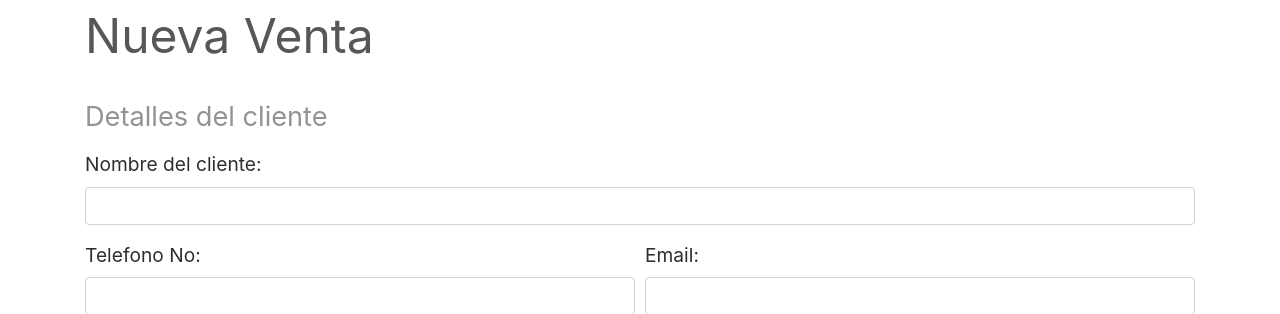
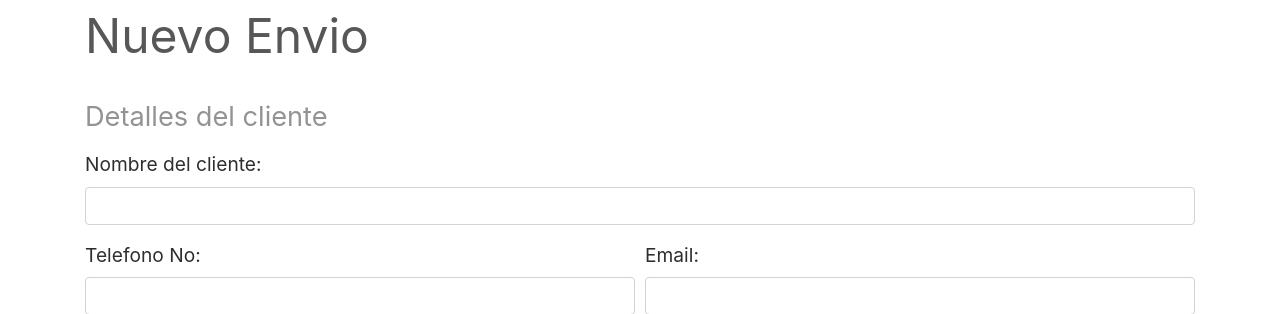
Before and after one commit to KrizXD/MusicProBodega, a Django app: page /transactions/sales/new in a window 1280 px wide. Shown: the top 314 px of the page. Run offline with Django 3.2, Linux system fonts and the light colour scheme; data comes from the database, SQL or seed files in the repository; some libraries are stand-ins or nearby versions.

Commit message:
new_sale.html

```diff
--- a/transactions/templates/sales/new_sale.html
+++ b/transactions/templates/sales/new_sale.html
@@ -2,12 +2,12 @@
 {% load static %}
 
 
-{% block title %} Nueva Venta {% endblock title %}
+{% block title %} Nuevo Envio {% endblock title %}
 
 
 {% block content %}
 
-    <div style="color:#575757; font-style: bold; font-size: 3rem; border-bottom: 1px solid white;">Nueva Venta</div>
+    <div style="color:#575757; font-style: bold; font-size: 3rem; border-bottom: 1px solid white;">Nuevo Envio</div>
 
     <br>
 
```
